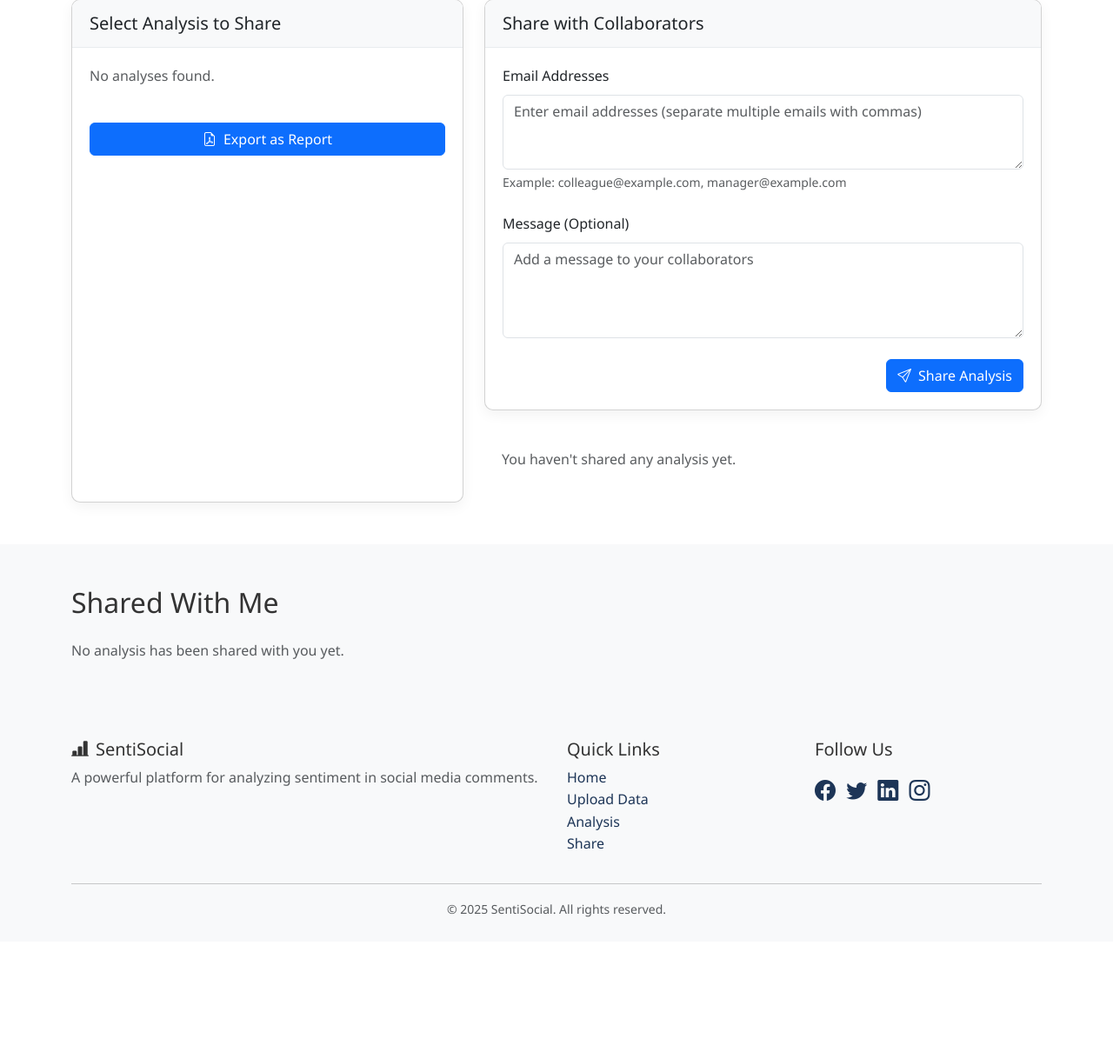
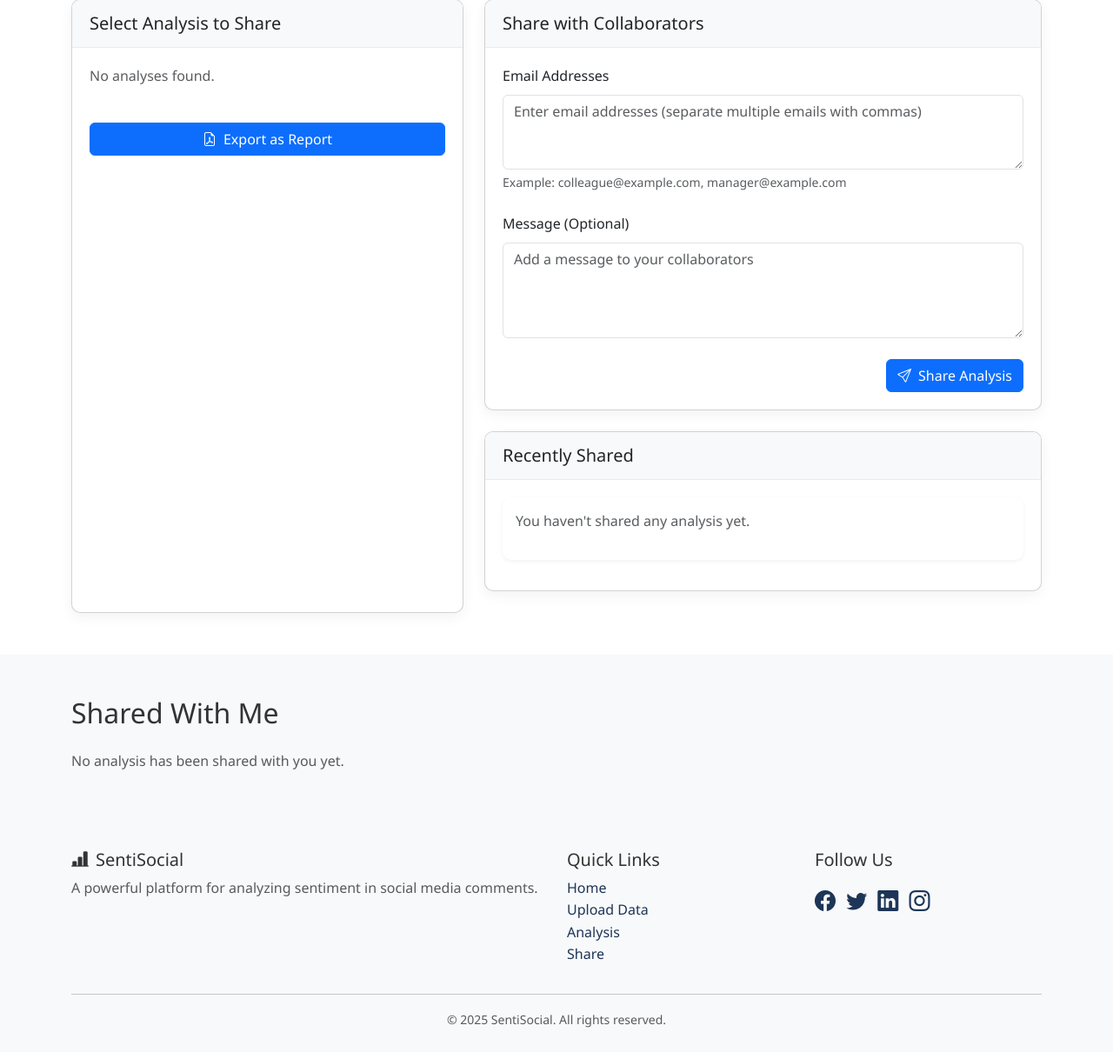
Before and after one commit to Kyua2709/CITS5505-Group-1, a Flask app: page /share/ in a window 1280 px wide. Shown: the part 327-1537 px from the top of the page at 87% size. Before the commit the page ends 1382 px from the top, so only its background shows below. Run offline with Flask 3, Linux system fonts and the light colour scheme; the visitor is signed in with stand-in values (Sample User, id 1); some libraries are stand-ins or nearby versions.

Commit message:
[fix] merge conflicts

```diff
--- a/app/templates/share.html
+++ b/app/templates/share.html
@@ -106,13 +106,23 @@
                     </div>
 
                     <!-- Recently Shared -->
+                    <div class="card dashboard-card">
+                        <div class="dashboard-card-header">
+                            <h5 class="mb-0">Recently Shared</h5>
+                        </div>
                         <div class="dashboard-card-body">
                             {% if recent_shares %}
                                 {% for share in recent_shares %}
                                     <div class="user-card">
                                         <div class="flex-grow-1">
-                                        <h6 class="mb-0">{{ share.recipient.first_name }} {{ share.recipient.last_name }}</h6>
-                                        <small class="text-muted">{{ share.recipient.email }}</small>
+                                            <h6 class="mb-0">
+                                                {% if share.recipient %}
+                                                    {{ share.recipient.first_name }} {{ share.recipient.last_name }}
+                                                {% else %}
+                                                    {{ share.recipient_email }}
+                                                {% endif %}
+                                            </h6>
+                                            <small class="text-muted">{{ share.recipient.email if share.recipient else share.recipient_email }}</small>
                                             <div class="mt-1">
                                                 <span class="badge bg-info">{{ share.upload.title }}</span>
                                                 <small class="text-muted ms-2">Shared on {{ share.timestamp.strftime('%b %d, %Y') }}</small>
@@ -121,8 +131,13 @@
                                     </div>
                                 {% endfor %}
                             {% else %}
+                                <div class="user-card">
+                                    <div class="flex-grow-1">
                                         <p class="text-muted">You haven't shared any analysis yet.</p>
+                                    </div>
+                                </div>
                             {% endif %}
+                        </div>
                     </div>
                 </div>
             </div>
```
Lines whose indentation alone changed are shown as unchanged.
